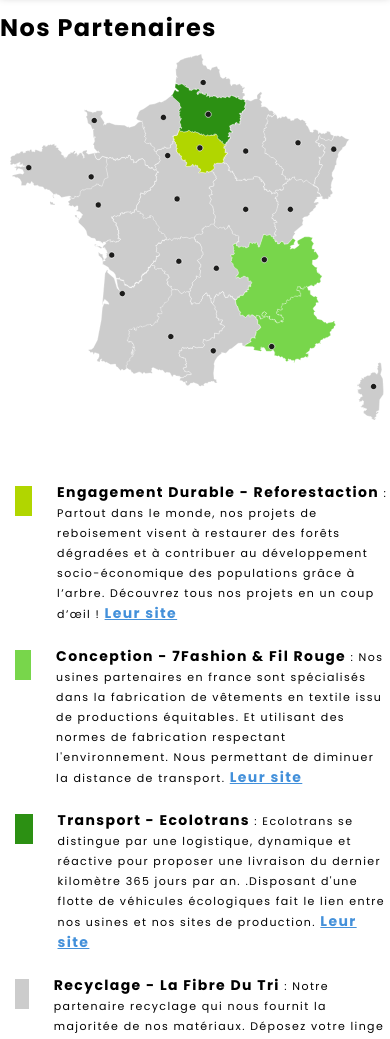
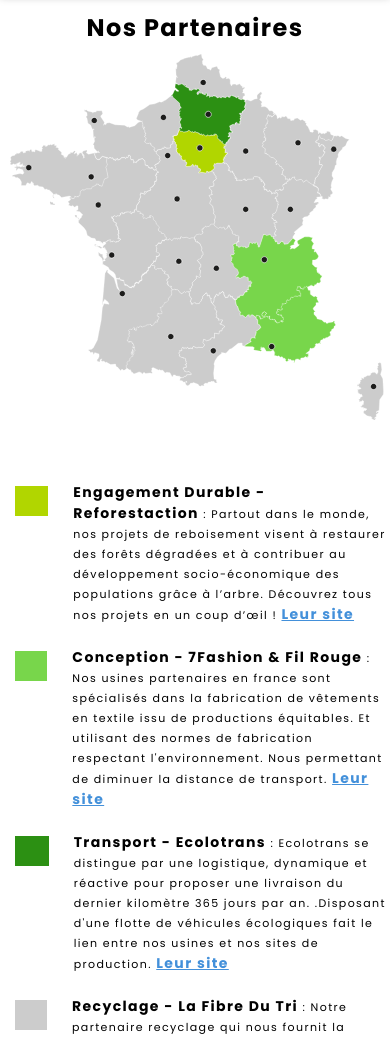
Before and after one commit to Hakim75/BoXeen, a website built with Parcel: page src/partenaires.html in a window 390 px wide. Shown: the part 60-1099 px from the top of the page. Built offline with nearby package versions, Linux system fonts and the light colour scheme.

Commit message:
fix responsive partners page

```diff
--- a/src/css/partenaires.scss
+++ b/src/css/partenaires.scss
@@ -13,19 +13,24 @@
       display: flex;
       justify-content: center;
       align-items: center;
+      @media (min-width: $start) {
+        background-image: none;
+      }
+    }
       h1 {
-
         @media (min-width: $desktop) {
           width: 100%;
-          color: white;
+          color: $color-white;
           text-align: center;
-        }
+      }
     }
   }
-
+}
+.partner-title {
+@media (min-width: $start) {
+  text-align: center;
   }
 }
-
 
 
 .container-partenaires {
@@ -62,21 +67,30 @@
 
 .legend-green {
   background-color: #b1d600;
+  @media (min-width: $start) {
+    border-right: 17px solid #b1d600;
+}
 }
 
 .legend-grey {
   background-color: #cccccc;
-  @media (min-width: $desktop) {
-    margin-bottom: 250px;
-  }
+  @media (min-width: $start) {
+    border-right: 19px solid #cccccc;
+}
 }
 
 .legend-clear-green {
   background-color: #78d64b;
+  @media (min-width: $start) {
+    border-right: 17px solid #78d64b;
+}
 }
 
 .legend-dark-green {
   background-color: #2c9013;
+  @media (min-width: $start) {
+    border-right: 17px solid #2c9013;
+}
 }
 
 .block-legend {
--- a/src/partenaires.html
+++ b/src/partenaires.html
@@ -144,7 +144,7 @@
     <main class="main-partenaires">
       <section>
 		  <div class="banner-img">
-			<h1 >Nos Partenaires</h1 >
+			<h1 class= "partner-title">Nos Partenaires</h1>
 
 
 		  </div>
```
